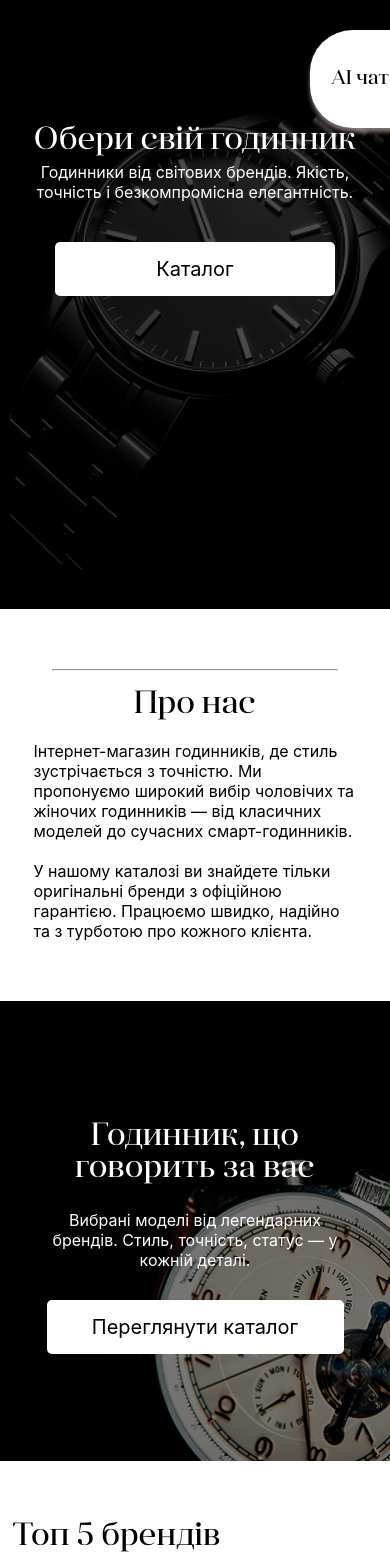
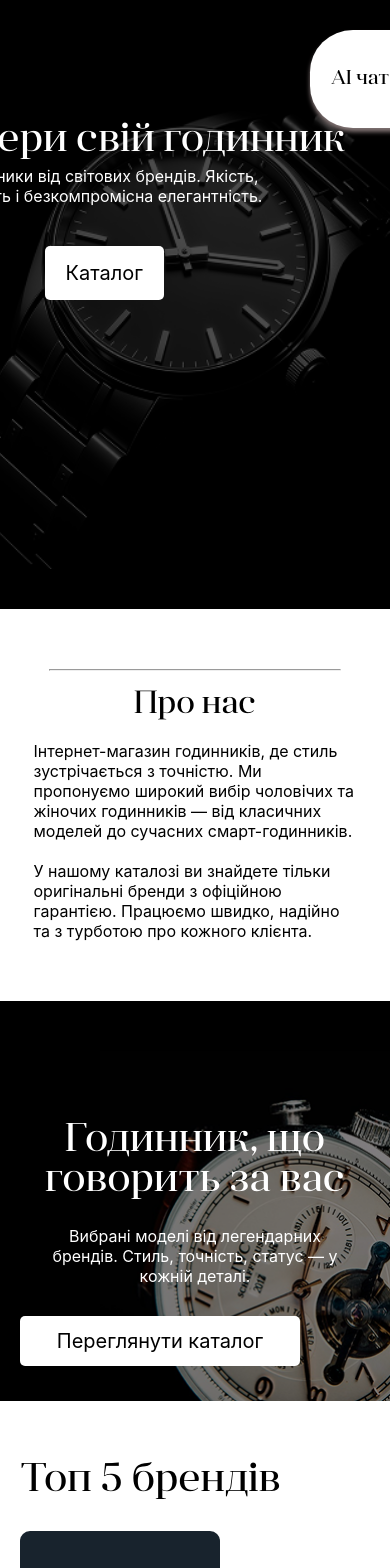
Before and after one commit to WILSONPLUR/watch-store, a Next.js app: page / in a window 390 px wide. Shown: the part 240-1808 px from the top of the page. Built offline with nearby package versions, Linux system fonts and the light colour scheme.

Commit message:
feat: responsive mode for ipad

```diff
--- a/src/app/components/Banner/Banner.module.css
+++ b/src/app/components/Banner/Banner.module.css
@@ -64,3 +64,15 @@
     font-size: 32px;
   }
 }
+
+@media screen and (max-width: 900px) {
+  .banner {
+    max-width: 730px;
+    height: 280px;
+    width: 100%;
+  }
+
+  .bannerTitle {
+    font-size: 40px;
+  }
+}
--- a/src/app/components/Chart/AreaChart/AreaChart.module.css
+++ b/src/app/components/Chart/AreaChart/AreaChart.module.css
@@ -57,3 +57,13 @@
     height: 751px;
   }
 }
+
+@media screen and (max-width: 900px) {
+  .container {
+    display: flex;
+    justify-content: flex-start;
+    align-items: center;
+    width: 60%;
+    padding: 5px 30px;
+  }
+}
--- a/src/app/layout/Footer/Footer.module.css
+++ b/src/app/layout/Footer/Footer.module.css
@@ -87,3 +87,27 @@
     padding-top: 40px;
   }
 }
+
+@media screen and (max-width: 900px) {
+  .footerContainer {
+    padding: 10px 20px;
+  }
+
+  .footerLogo {
+    font-size: 24px !important;
+  }
+
+  .footerLink {
+    font-size: 16px;
+  }
+
+  .footerContactsLink {
+    display: none;
+  }
+
+  .footerRightLinks {
+    flex-direction: column;
+    align-items: center;
+    gap: 30px;
+  }
+}
--- a/src/app/layout/Header/Header.module.css
+++ b/src/app/layout/Header/Header.module.css
@@ -190,3 +190,74 @@
     height: 44px;
   }
 }
+
+@media screen and (max-width: 900px) {
+  .fixedHeader {
+    position: fixed;
+    top: 0;
+    left: 0;
+    right: 0;
+    width: 100%;
+    z-index: 100;
+  }
+  .headerRightLinks,
+  .headerLink,
+  .headerLangSwitchBtn {
+    display: none;
+  }
+  .headerContainer {
+    display: flex;
+    max-width: 100%;
+    justify-content: space-between;
+    margin: 0 20px;
+  }
+
+  .headerMobileMenu {
+    position: fixed;
+    bottom: 0;
+    left: 0;
+    width: 100%;
+    height: 93.7vh;
+    background-color: var(--black);
+    display: flex;
+    flex-direction: column;
+    justify-content: center;
+    z-index: 50;
+    overflow: hidden;
+    transform: translateY(0);
+    opacity: 1;
+    pointer-events: auto;
+  }
+  .headerMobileMenuWrapper {
+    display: flex;
+    flex-direction: column;
+    align-items: center;
+    justify-content: center;
+    gap: 50px;
+  }
+  .headerMobileMenuLink {
+    font-size: 24px;
+    font-family: "Inter", sans-serif;
+    color: var(--white);
+  }
+  .headerMobileMenuBtn {
+    display: flex;
+    background: transparent;
+    border: none;
+    cursor: pointer;
+  }
+
+  .headerMobileMenuIconClose {
+    width: 23px;
+    height: 23px;
+  }
+
+  .headerLogo {
+    font-size: 20px !important;
+  }
+
+  .headerMobileLangSwitchIcon {
+    width: 44px;
+    height: 44px;
+  }
+}
--- a/src/app/sections/About/About.module.css
+++ b/src/app/sections/About/About.module.css
@@ -157,3 +157,37 @@
     max-width: 323px;
   }
 }
+
+@media screen and (max-width: 900px) {
+  .about {
+    min-height: 310px;
+  }
+  .aboutContainer {
+    max-width: 100%;
+    padding: 0 30px;
+    margin: 0 auto;
+    align-items: center;
+    justify-content: center;
+  }
+
+  .aboutLine {
+    right: 0;
+    width: 75%;
+    margin: 0 auto;
+  }
+
+  .aboutText {
+    display: flex;
+    justify-content: center;
+    margin: 0 auto;
+    gap: 20px;
+  }
+  .aboutHeading {
+    /* margin-top: 40px; */
+    font-size: 32px;
+  }
+
+  .aboutDescription {
+    font-size: 16px;
+  }
+}
--- a/src/app/sections/Catalog/Catalog.module.css
+++ b/src/app/sections/Catalog/Catalog.module.css
@@ -94,3 +94,21 @@
     font-size: 24px;
   }
 }
+
+@media screen and (max-width: 900px) {
+  .catalogContainer {
+    max-width: 100%;
+    width: 768px;
+  }
+  .catalogCards {
+    width: 768px;
+  }
+  .catalogHeading {
+    font-size: 40px;
+    margin-left: 14px;
+  }
+
+  .catalogBtn {
+    font-size: 24px !important;
+  }
+}
--- a/src/app/sections/Catalog/components/Card/Card.module.css
+++ b/src/app/sections/Catalog/components/Card/Card.module.css
@@ -140,3 +140,33 @@
     font-size: 16px !important;
   }
 }
+
+@media screen and (max-width: 900px) {
+  .card {
+    width: 350px;
+    height: 436px;
+    margin: 0 auto;
+  }
+  .cardContent {
+    padding-bottom: 5px;
+  }
+  .cardTitle {
+    font-size: 16px;
+    max-width: 351px;
+  }
+
+  .cardPrice {
+    font-size: 24px;
+  }
+
+  .cardImg {
+    width: 100%;
+    margin: 0 auto;
+  }
+
+  .cardBtn {
+    width: 100% !important;
+    padding: 14px !important;
+    font-size: 16px !important;
+  }
+}
--- a/src/app/sections/Hero/Hero.module.css
+++ b/src/app/sections/Hero/Hero.module.css
@@ -231,3 +231,38 @@
     z-index: 2;
   }
 }
+
+@media screen and (max-width: 900px) {
+  .heroContent {
+    width: 100%;
+    padding: 0 30px;
+    margin: 0 auto;
+  }
+
+  .heroImg {
+    width: 460px;
+  }
+  .heroLeft {
+    width: 45%;
+    z-index: 3;
+  }
+  .heroTitle {
+    font-size: 40px;
+  }
+  .heroText {
+    font-size: 16px;
+  }
+
+  .heroSubtitle {
+    max-width: 100%;
+  }
+
+  .heroRight {
+    width: 55%;
+  }
+
+  .heroBtn {
+    width: 100%;
+    font-size: 20px !important;
+  }
+}
--- a/src/app/sections/Indicators/Indicators.module.css
+++ b/src/app/sections/Indicators/Indicators.module.css
@@ -107,3 +107,26 @@
     font-size: 16px;
   }
 }
+
+@media screen and (max-width: 900px) {
+  .indicatorsContainer {
+    align-items: center;
+    gap: 10px;
+    max-width: 100%;
+    justify-content: space-between;
+    width: 768px;
+  }
+  .pieChartTitle {
+    font-size: 32px;
+  }
+  .indicatorsText {
+    max-width: 400px;
+    flex-direction: column;
+    align-items: flex-start;
+    justify-content: center;
+  }
+  .pieChartDescription,
+  .pieChartSubtext {
+    font-size: 16px;
+  }
+}
--- a/src/app/sections/TopBrands/TopBrands.module.css
+++ b/src/app/sections/TopBrands/TopBrands.module.css
@@ -79,3 +79,22 @@
     font-size: 32px;
   }
 }
+
+@media screen and (max-width: 900px) {
+  .topBrands {
+    padding-top: 60px;
+    padding-bottom: 20px;
+    width: 768px;
+  }
+  .topBrandsContainer {
+    align-items: flex-start;
+    width: 768px;
+
+    margin: 0;
+    padding: 0 20px;
+  }
+
+  .topBrandsHeading {
+    font-size: 40px;
+  }
+}
--- a/src/app/sections/Watch/Watch.module.css
+++ b/src/app/sections/Watch/Watch.module.css
@@ -222,3 +222,75 @@
     z-index: 0;
   } */
 }
+
+@media screen and (max-width: 900px) {
+  .watch {
+    display: flex;
+    align-items: center;
+    min-height: 400px;
+    position: relative;
+  }
+  .watchContent {
+    max-width: 526px;
+    align-items: flex-start;
+    padding: 0 20px;
+  }
+
+  .watchText {
+    display: flex;
+    justify-content: center;
+    max-width: 526px;
+    margin: 0 auto;
+  }
+
+  .watchHeading {
+    margin-top: 20px;
+    margin-bottom: 20px;
+    font-size: 40px;
+  }
+
+  .watchSubtitle {
+    font-size: 16px;
+  }
+
+  .watchRight {
+    position: absolute;
+    bottom: 0;
+    right: 0;
+    z-index: 10;
+  }
+
+  .watchLeft {
+    z-index: 12;
+    max-width: 100%;
+    width: 100%;
+    align-items: flex-start;
+    justify-content: center;
+    height: 100%;
+  }
+
+  .watchImg {
+    height: 350px;
+    width: 360px;
+    object-fit: cover;
+  }
+
+  .watchBtn {
+    width: 80% !important;
+    font-size: 20px !important;
+    padding: 13px 10px !important;
+    margin-top: 20px;
+  }
+
+  /* .watch::after {
+    content: "";
+    position: absolute;
+    top: 0;
+    left: 0;
+    width: 100%;
+    height: 100%;
+    background-color: var(--darkblack);
+    opacity: 0.7;
+    z-index: 0;
+  } */
+}
```
